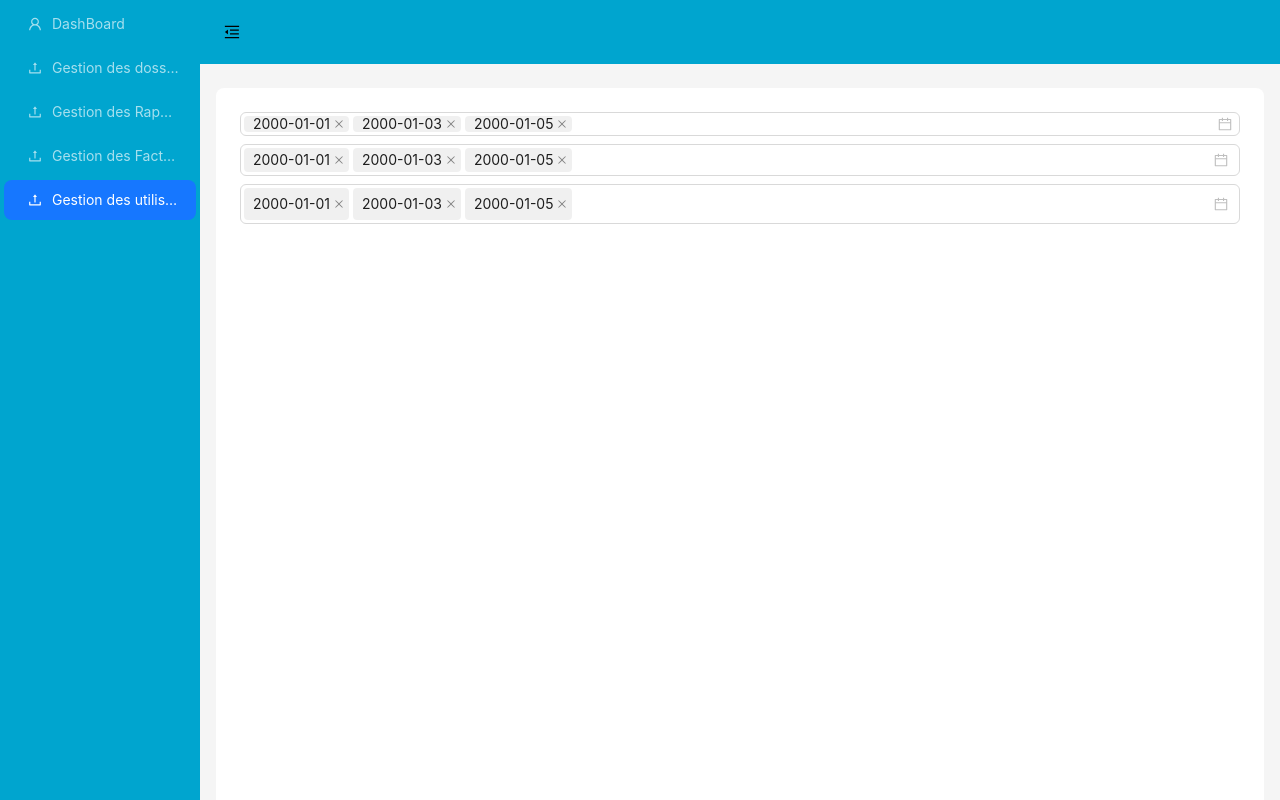
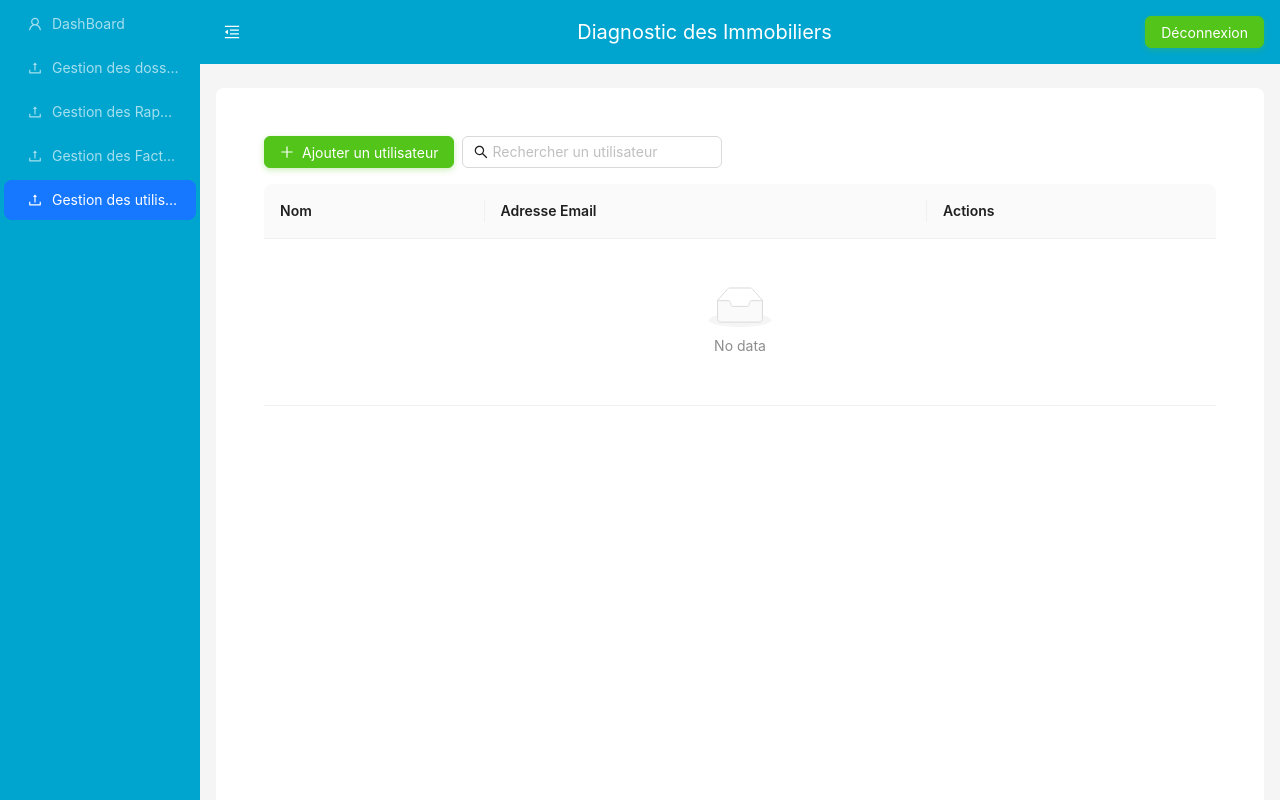
Before and after one commit to abdelmoughiterrabih/diagnostic-immobilier-frontend, a React (Create React App) app: page /utilisateur in a window 1280 px wide. Shown: the top 800 px of the page. Built offline with nearby package versions, Linux system fonts and the light colour scheme.

Commit message:
ajouter des modification sur les interface button envoyer

```diff
--- a/src/AppComponents/index.js
+++ b/src/AppComponents/index.js
@@ -4,7 +4,6 @@ import {
   MenuUnfoldOutlined,
   UploadOutlined,
   UserOutlined,
-  VideoCameraOutlined,
 } from '@ant-design/icons';
 import { Button, Layout, Menu, theme } from 'antd';
 import AppRoutes from '../Routes';
@@ -21,10 +20,16 @@ const AppComponent = () => {
   } = theme.useToken();
 
   const navigate = useNavigate();
+
   useEffect(() => {
     const pathName = location.pathname;
     setSelectedKeys(pathName);
   }, [location.pathname]);
+
+  const handleLogout = () => {
+    // Ajoutez la logique de déconnexion ici, par exemple :
+    navigate('/login'); // Redirigez vers la page de connexion ou autre
+  };
 
   return (
     <Layout style={{ minHeight: '70rem' }}>
@@ -78,6 +83,9 @@ const AppComponent = () => {
           style={{
             padding: 0,
             background: '#00A5CF', // Changer la couleur de fond du Header
+            display: 'flex',
+            justifyContent: 'space-between',
+            alignItems: 'center',
           }}
         >
           <Button
@@ -88,9 +96,24 @@ const AppComponent = () => {
               fontSize: '16px',
               width: 64,
               height: 64,
-              color: '#000', // Changer la couleur de l'icône si nécessaire
+              color: '#fff', // Assurez-vous que la couleur de l'icône contraste bien
             }}
           />
+          <div style={{ flex: 1, textAlign: 'center', color: '#fff', fontSize: '20px' }}>
+            Diagnostic des Immobiliers
+          </div>
+          <Button
+            type="primary" // Utilisez le type "primary" pour un bouton avec une couleur de fond définie
+            onClick={handleLogout}
+            style={{
+              marginRight: 16, // Ajouter un peu d'espace à droite
+              backgroundColor: '#00A5CF', // Couleur de fond du bouton
+              borderColor: '#00A5CF', // Couleur de la bordure du bouton
+              color: '#fff', // Couleur du texte du bouton
+            }}
+          >
+            Déconnexion
+          </Button>
         </Header>
         <Content
           style={{
--- a/src/components/Dossier/index.js
+++ b/src/components/Dossier/index.js
@@ -2,7 +2,6 @@ import React, { useState } from 'react';
 import { Form, Input, DatePicker, Button, Space, Table, Modal, message, Select } from 'antd';
 import { PlusOutlined, EditOutlined, DeleteOutlined, EyeOutlined, SearchOutlined } from '@ant-design/icons';
 
-const { TextArea } = Input;
 const { Option } = Select;
 
 const Dossier = () => {
@@ -43,6 +42,11 @@ const Dossier = () => {
     message.success('Dossier supprimé avec succès');
   };
 
+  const handleSend = (record) => {
+    // Ajoutez ici la logique pour envoyer le dossier
+    message.success(`Dossier ${record.dossier_number} envoyé avec succès`);
+  };
+
   const handleSearch = (e) => {
     setSearchText(e.target.value);
   };
@@ -77,6 +81,9 @@ const Dossier = () => {
           <Button icon={<EyeOutlined />} onClick={() => handleView(record)} />
           <Button icon={<EditOutlined />} onClick={() => handleEdit(record)} />
           <Button icon={<DeleteOutlined />} onClick={() => handleDelete(record.key)} />
+          <Button icon={<PlusOutlined />} onClick={() => handleSend(record)}>
+            Envoyer
+          </Button>
         </Space>
       ),
     },
--- a/src/components/Rapport/index.js
+++ b/src/components/Rapport/index.js
@@ -16,7 +16,7 @@ const Rapport = () => {
       <Row justify="center" style={{ width: '100%', padding: '30px' }}>
         <Col xs={24} sm={20} md={16} lg={12} xl={10}>
           <Card
-            title={<span style={{ color: '#00A5CF' }}>Rapport de Diagnostic</span>}
+            title={<span style={{ color: '#00A5CF' }}>Rapport de D'expertise</span>}
             bordered={false}
             style={{ boxShadow: '0 4px 8px rgba(0, 0, 0, 0.1)', borderRadius: '8px', backgroundColor: '#fff' }}
           >
--- a/src/components/Utilisateur/index.js
+++ b/src/components/Utilisateur/index.js
@@ -1,27 +1,161 @@
-import React from 'react';
-import { DatePicker, Flex } from 'antd';
-import dayjs from 'dayjs';
-const onChange = (date, dateString) => {
-  console.log(date, dateString);
+import React, { useState } from 'react';
+import { Form, Input, Button, Space, Table, Modal, message } from 'antd';
+import { PlusOutlined, EditOutlined, DeleteOutlined, EyeOutlined, SearchOutlined } from '@ant-design/icons';
+
+const Utilisateur = () => {
+  const [form] = Form.useForm();
+  const [users, setUsers] = useState([]);
+  const [editingUser, setEditingUser] = useState(null);
+  const [isModalVisible, setIsModalVisible] = useState(false);
+  const [searchText, setSearchText] = useState('');
+
+  const handleAddEditUser = (values) => {
+    if (editingUser) {
+      const updatedUsers = users.map((user) =>
+        user.key === editingUser.key ? { ...values, key: editingUser.key } : user
+      );
+      setUsers(updatedUsers);
+      message.success('Utilisateur mis à jour avec succès');
+    } else {
+      const newUser = {
+        ...values,
+        key: Date.now(),
+      };
+      setUsers([...users, newUser]);
+      message.success('Utilisateur ajouté avec succès');
+    }
+    form.resetFields();
+    setEditingUser(null);
+    setIsModalVisible(false);
+  };
+
+  const handleEdit = (record) => {
+    setEditingUser(record);
+    form.setFieldsValue(record);
+    setIsModalVisible(true);
+  };
+
+  const handleDelete = (key) => {
+    setUsers(users.filter((user) => user.key !== key));
+    message.success('Utilisateur supprimé avec succès');
+  };
+
+  const handleSearch = (e) => {
+    setSearchText(e.target.value);
+  };
+
+  const columns = [
+    {
+      title: 'Nom',
+      dataIndex: 'name',
+      key: 'name',
+    },
+    {
+      title: 'Adresse Email',
+      dataIndex: 'email',
+      key: 'email',
+    },
+    {
+      title: 'Actions',
+      key: 'actions',
+      render: (text, record) => (
+        <Space>
+          <Button icon={<EyeOutlined />} onClick={() => handleView(record)} />
+          <Button icon={<EditOutlined />} onClick={() => handleEdit(record)} />
+          <Button icon={<DeleteOutlined />} onClick={() => handleDelete(record.key)} />
+        </Space>
+      ),
+    },
+  ];
+
+  const handleView = (record) => {
+    Modal.info({
+      title: `Utilisateur: ${record.name}`,
+      content: (
+        <div>
+          <p>Adresse Email: {record.email}</p>
+        </div>
+      ),
+      onOk() {},
+    });
+  };
+
+  const handleCancel = () => {
+    form.resetFields();
+    setEditingUser(null);
+    setIsModalVisible(false);
+  };
+
+  const filteredUsers = users.filter((user) =>
+    user.name.toLowerCase().includes(searchText.toLowerCase())
+  );
+
+  return (
+    <div style={{ padding: 24 }}>
+      <Space style={{ marginBottom: 16 }}>
+        <Button
+          type="primary"
+          icon={<PlusOutlined />}
+          onClick={() => setIsModalVisible(true)}
+        >
+          Ajouter un utilisateur
+        </Button>
+        <Input
+          placeholder="Rechercher un utilisateur"
+          prefix={<SearchOutlined />}
+          value={searchText}
+          onChange={handleSearch}
+        />
+      </Space>
+      <Table columns={columns} dataSource={filteredUsers} />
+      <Modal
+        title={editingUser ? 'Modifier l\'utilisateur' : 'Ajouter un utilisateur'}
+        visible={isModalVisible}
+        onCancel={handleCancel}
+        footer={null}
+      >
+        <Form
+          form={form}
+          name="user_form"
+          onFinish={handleAddEditUser}
+          layout="vertical"
+          autoComplete="off"
+        >
+          <Form.Item
+            label="Nom"
+            name="name"
+            rules={[{ required: true, message: 'Veuillez entrer le nom!' }]}
+          >
+            <Input />
+          </Form.Item>
+          <Form.Item
+            label="Adresse Email"
+            name="email"
+            rules={[{ required: true, message: 'Veuillez entrer l\'adresse email!', type: 'email' }]}
+          >
+            <Input />
+          </Form.Item>
+          <Form.Item
+            label="Mot de passe"
+            name="password"
+            rules={[{ required: true, message: 'Veuillez entrer le mot de passe!' }]}
+          >
+            <Input.Password />
+          </Form.Item>
+          <Form.Item>
+            <Space>
+              <Button type="primary" htmlType="submit">
+                {editingUser ? 'Mettre à jour' : 'Ajouter'}
+              </Button>
+              <Button type="default" onClick={handleCancel}>
+                Annuler
+              </Button>
+            </Space>
+          </Form.Item>
+        </Form>
+      </Modal>
+    </div>
+  );
 };
-const defaultValue = [dayjs('2000-01-01'), dayjs('2000-01-03'), dayjs('2000-01-05')];
-const Utilisateur = () => (
-  <Flex vertical gap="small">
-    <DatePicker
-      multiple
-      onChange={onChange}
-      maxTagCount="responsive"
-      defaultValue={defaultValue}
-      size="small"
-    />
-    <DatePicker multiple onChange={onChange} maxTagCount="responsive" defaultValue={defaultValue} />
-    <DatePicker
-      multiple
-      onChange={onChange}
-      maxTagCount="responsive"
-      defaultValue={defaultValue}
-      size="large"
-    />
-  </Flex>
-);
+
 export default Utilisateur;
--- a/src/components/facture/index.js
+++ b/src/components/facture/index.js
@@ -42,6 +42,11 @@ const Facture = () => {
     message.success('Facture supprimée avec succès');
   };
 
+  const handleSend = (record) => {
+    // Ajoutez ici la logique pour envoyer la facture
+    message.success(`Facture ${record.invoice_number} envoyée avec succès`);
+  };
+
   const handleSearch = (e) => {
     setSearchText(e.target.value);
   };
@@ -77,6 +82,9 @@ const Facture = () => {
           <Button icon={<EyeOutlined />} onClick={() => handleView(record)} />
           <Button icon={<EditOutlined />} onClick={() => handleEdit(record)} />
           <Button icon={<DeleteOutlined />} onClick={() => handleDelete(record.key)} />
+          <Button icon={<PlusOutlined />} onClick={() => handleSend(record)}>
+            Envoyer
+          </Button>
         </Space>
       ),
     },
```
